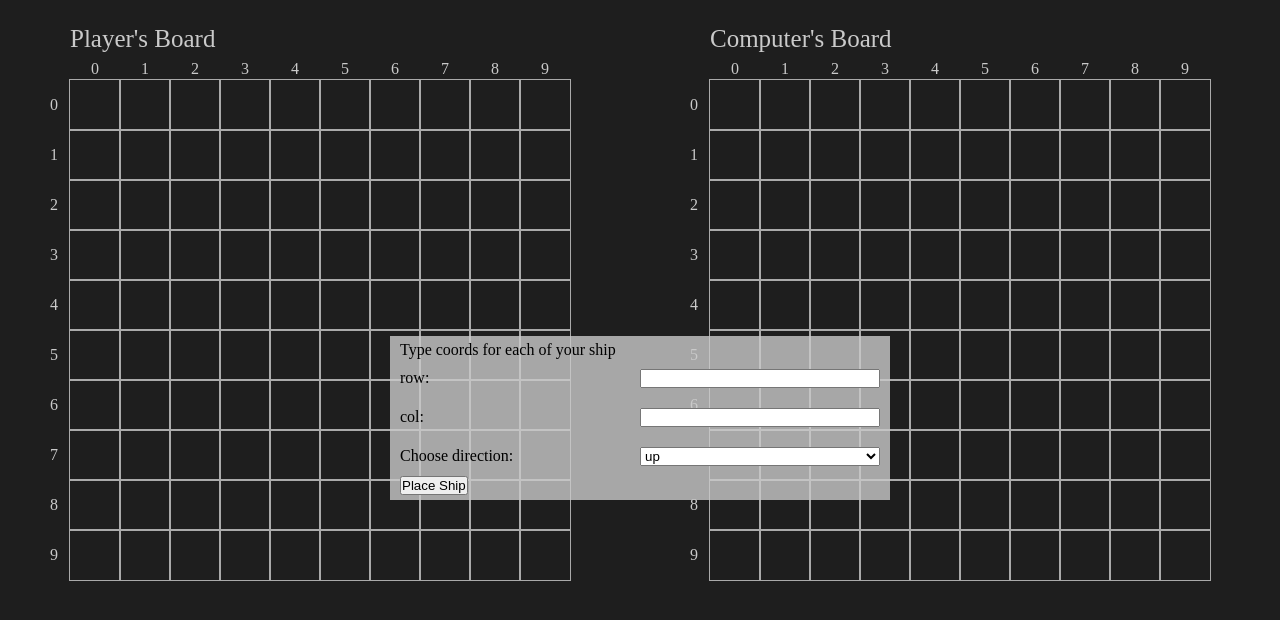
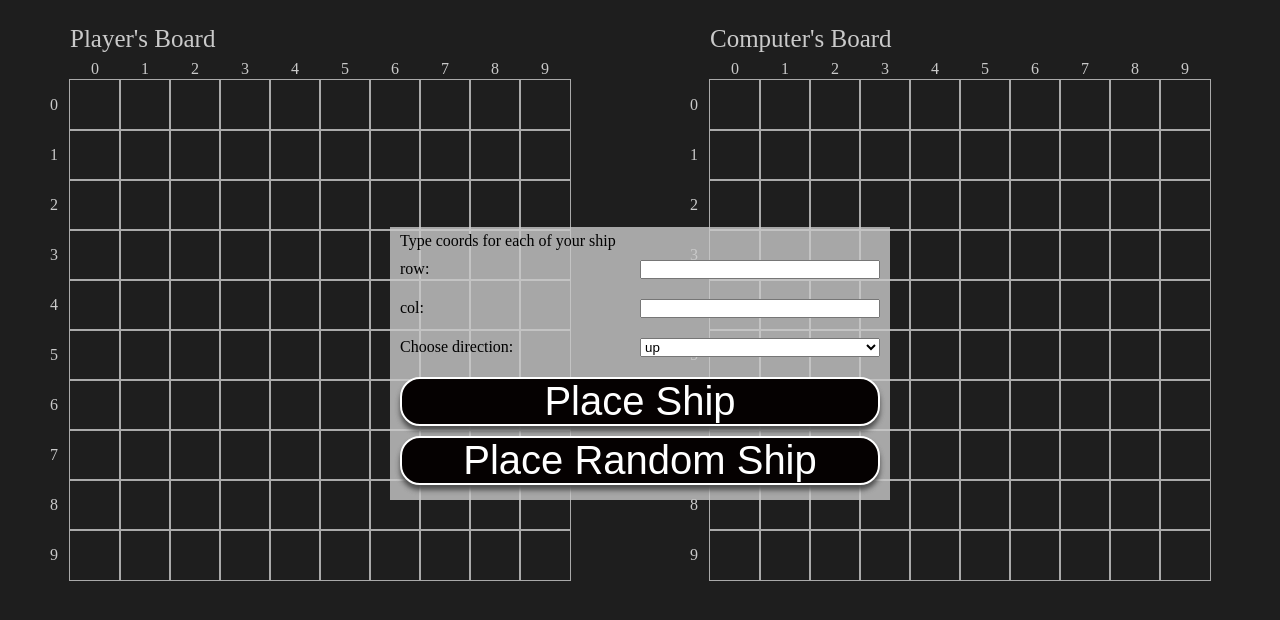
Before and after one commit to qirele/battleship, a website with bundled scripts: page index.html in a window 1280 px wide. Built offline with nearby package versions, Linux system fonts and the light colour scheme.

Commit message:
improve button styles

```diff
--- a/rendering.js
+++ b/rendering.js
@@ -217,7 +217,7 @@ export function startScreen() {
     }
   });
   const btn2 = document.createElement("button");
-  // btn2.addEventListener("click")
+  btn2.textContent = "Place Random Ship";
 
 
   startDiv.appendChild(p1);
@@ -225,6 +225,7 @@ export function startScreen() {
   startDiv.appendChild(div2);
   startDiv.appendChild(select1);
   startDiv.appendChild(btn1);
+  startDiv.appendChild(btn2);
   document.body.appendChild(startDiv);
 }
 
--- a/style.css
+++ b/style.css
@@ -56,7 +56,7 @@ body {
   position: relative;
 }
 
-.square > span.number-up{
+.square > span.number-up {
   position: absolute;
   top: -20px;
   left: 50%;
@@ -177,3 +177,17 @@ body {
   font-size: 40px;
   cursor: pointer;
 }
+
+.startscreen button {
+  display: block;
+  width: 100%;
+  appearance: none;
+  border: 2px solid #fff;
+  box-shadow: 0px 5px 5px #4f4f4f;
+  border-radius: 20px;
+  color: #fff;
+  background-color: #050101;
+  font-size: 40px;
+  cursor: pointer;
+  margin: 10px 0;
+}
```
